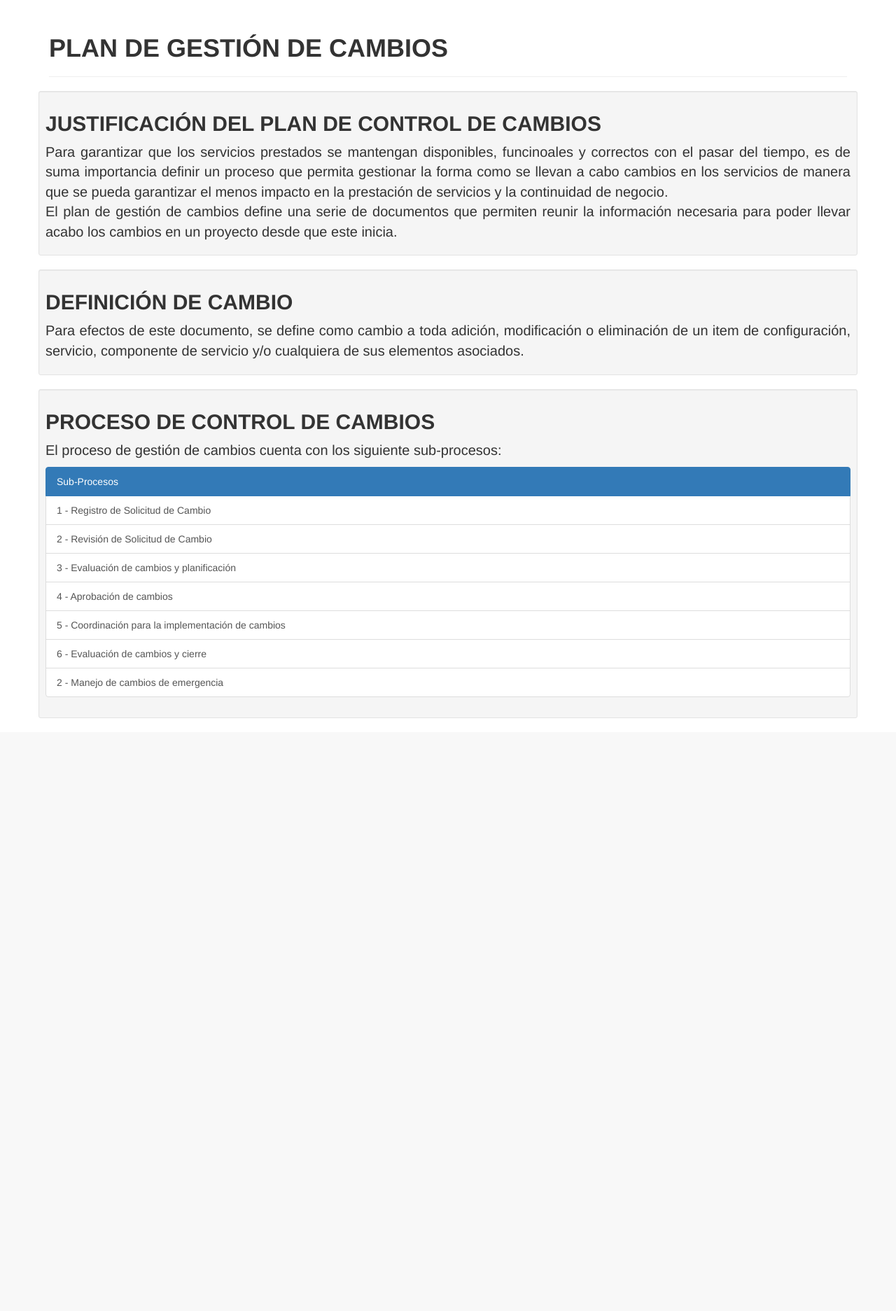
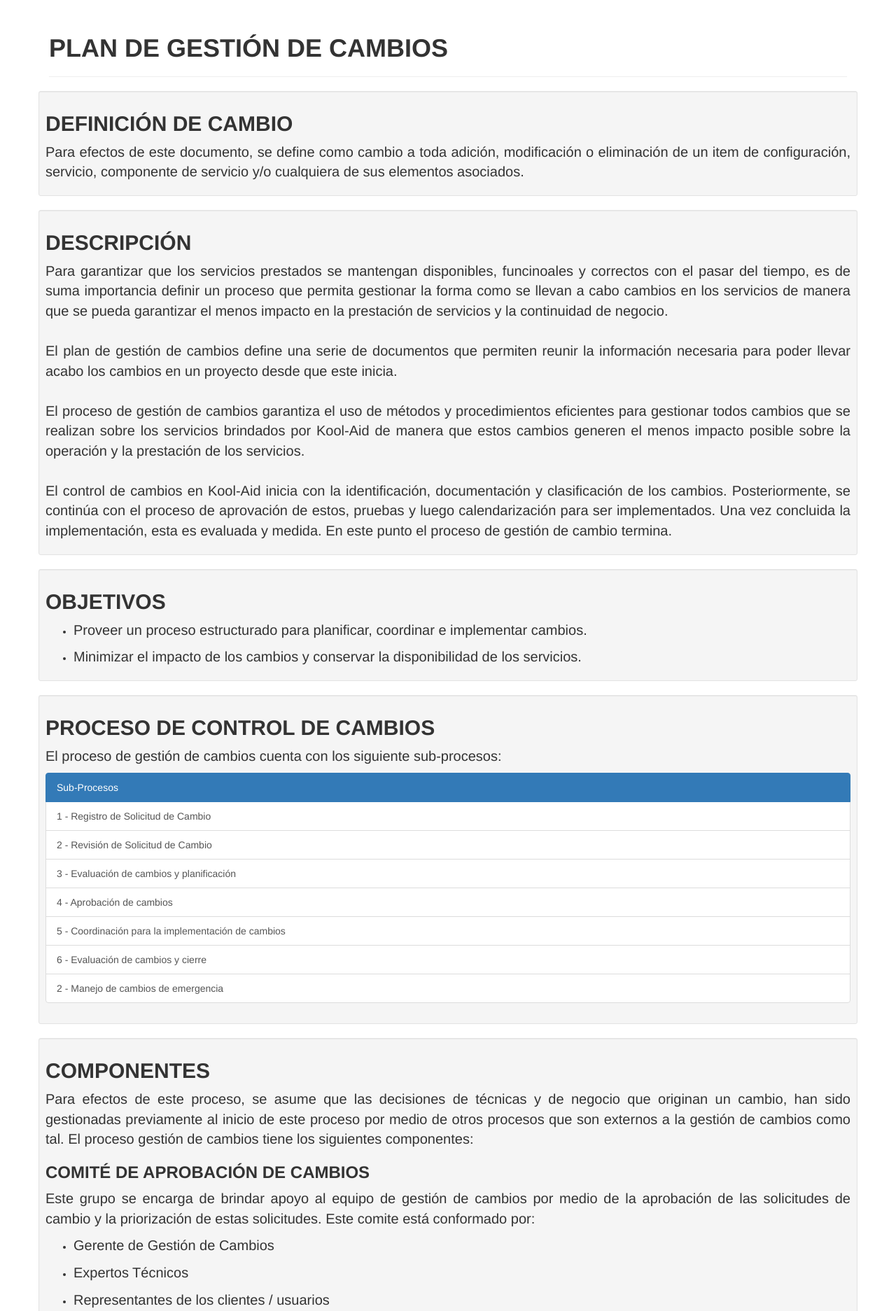
Before and after one commit to OneTesseractInMultiverse/ITIL-CaseExample, a Python web app: template templates/cm/index.html in a window 1280 px wide. Shown: the part 51-1924 px from the top of the page at 70% size. Before the commit the page ends 1077 px from the top, so only its background shows below. Run offline with Jinja, Linux system fonts and the light colour scheme; the template is opened without the code that fills it, so the values that code supplies are empty; some libraries are stand-ins or nearby versions.

Commit message:
Se agregaron componentes de la gestión de cambios

```diff
--- a/templates/cm/index.html
+++ b/templates/cm/index.html
@@ -9,23 +9,46 @@
     </div>
 
     <div class="col-lg-12 well well-sm">
-        <h2> Justificación del Plan de Control de Cambios </h2>
+        <h2> Definición de Cambio </h2>
+        <p class=text-justify>
+            Para efectos de este documento, se define como cambio a toda adición, modificación o eliminación de un item de configuración, servicio,
+            componente de servicio y/o cualquiera de sus elementos asociados.
+        </p>
+    </div>
+
+    <div class="col-lg-12 well well-sm">
+        <h2> Descripción </h2>
         <p class=text-justify>
             Para garantizar que los servicios prestados se mantengan disponibles, funcinoales y correctos con el pasar del tiempo, es de suma
             importancia definir un proceso que permita gestionar la forma como se llevan a cabo cambios en los servicios de manera que se
             pueda garantizar el menos impacto en la prestación de servicios y la continuidad de negocio.
             <br>
+            <br>
             El plan de gestión de cambios define una serie de documentos que permiten reunir la información necesaria para poder llevar acabo
             los cambios en un proyecto desde que este inicia.
+            <br>
+            <br>
+            El proceso de gestión de cambios garantiza el uso de métodos y procedimientos eficientes para gestionar todos cambios que se realizan
+            sobre los servicios brindados por Kool-Aid de manera que estos cambios generen el menos impacto posible sobre la operación y la prestación
+            de los servicios.
+            <br>
+            <br>
+            El control de cambios en Kool-Aid inicia con la identificación, documentación y clasificación de los cambios. Posteriormente, se continúa
+            con el proceso de aprovación de estos, pruebas y luego calendarización para ser implementados. Una vez concluida la implementación, esta
+            es evaluada y medida. En este punto el proceso de gestión de cambio termina.
         </p>
     </div>
 
     <div class="col-lg-12 well well-sm">
-        <h2> Definición de Cambio </h2>
-        <p class=text-justify>
-            Para efectos de este documento, se define como cambio a toda adición, modificación o eliminación de un item de configuración, servicio,
-            componente de servicio y/o cualquiera de sus elementos asociados.
-        </p>
+        <h2> Objetivos </h2>
+        <ul>
+            <li>
+                <p>Proveer un proceso estructurado para planificar, coordinar e implementar cambios.</p>
+            </li>
+            <li>
+                <p>Minimizar el impacto de los cambios y conservar la disponibilidad de los servicios.</p>
+            </li>
+        </ul>
     </div>
 
     <div class="col-lg-12 well well-sm">
@@ -72,6 +95,65 @@
 
     </div>
 
+    <div class="col-lg-12 well well-sm">
+        <h2> Componentes </h2>
+        <p class="text-justify">
+            Para efectos de este proceso, se asume que las decisiones de técnicas y de negocio que originan un cambio, han sido gestionadas
+            previamente al inicio de este proceso por medio de otros procesos que son externos a la gestión de cambios como tal. El proceso
+            gestión de cambios tiene los siguientes componentes:
+        </p>
+
+        <h3>Comité de Aprobación de Cambios</h3>
+        <p class="text-justify">
+            Este grupo se encarga de brindar apoyo al equipo de gestión de cambios por medio de la aprobación de las solicitudes de cambio
+            y la priorización de estas solicitudes. Este comite está conformado por:
+        </p>
+        <ul>
+            <li>
+                <p>
+                    Gerente de Gestión de Cambios
+                </p>
+            </li>
+            <li>
+                <p>
+                    Expertos Técnicos
+                </p>
+            </li>
+            <li>
+                <p>
+                    Representantes de los clientes / usuarios
+                </p>
+            </li>
+        </ul>
+        <p class="text-justify">
+            Los miembros de este comité deben ser seleccionados cuidadosamente con el objetivo de garantizar que se han incluido las perspectivas
+            tanto técnicas como de negocio. Las reuniones de este comité ocurren de manera regular al menos una vez por semana.
+        </p>
+
+         <h3>Recorte de tiempos</h3>
+        <p class="text-justify">
+            El comité de gestión de cambios va a revisar únicamente las solicitudes de cambio que han sido programadas para revisión por el
+            gerente de gestión de cambios. Las solicitudes que no cuenten con todos los requerimientos no serán aceptados. La fecha límite para
+            recibir solicitudes de camdio es dos días previos a la reunión del comité.
+        </p>
+
+        <h3>Cambios de Emergencia</h3>
+        <p class="text-justify">
+            Existe un comité de aprobación de cambios de emergencia el cual es el encargado de tomar las decisiones acerca de cambios de
+            emergencia con un alto impacto. Los cambios de emergencia son únicamente autorizados cuando se deben llevar acabo para reparar
+            un error en alguno de los servicios que está generando un alto impacto en el negocio. Estas acciones se deben realizar de manera
+            inmediata con el objetivo de restablecer un servicio o prevenir un problema mayor. Las reuniones de este comité ocurren cuando se
+            produce un evento de emergencia y no requieren ser en persona con el objetivo de agilizar el proceso de aprobración.
+        </p>
+
+        <h3>Herramienta de Gestión de Cambios</h3>
+        <p class="text-justify">
+            Para administrar el proceso de gestión de cambios, se hace uso de una herramienta denominada HP Service Manager la cual cuenta con un
+            módulo para gestión de cambios. Esta herramienta permite automatizar el proceso de gestión y centraliza la información relacionada a
+            cada cambio.
+        </p>
+
+    </div>
 
 </div>
 
```
